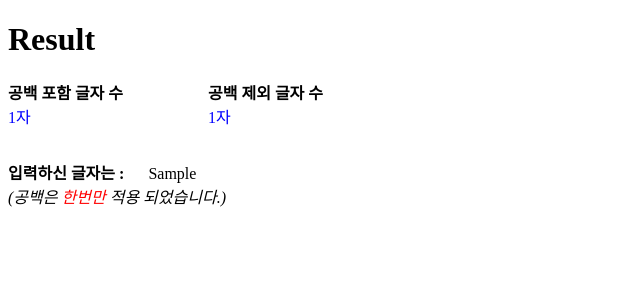
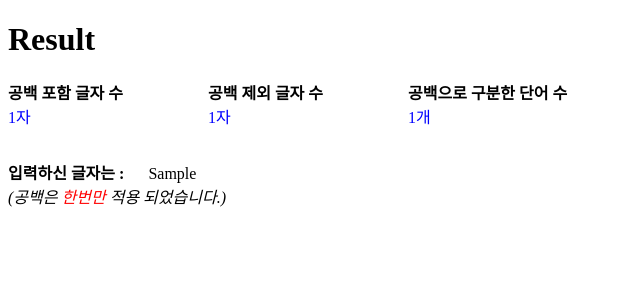
Before and after one commit to ssungs/Django, a Django app: template session/firsr_django/first_server/templates/count.html in a window 1280 px wide. Shown: the top 300 px of the page, without its empty margins (0-640 px from the left). Run offline with Django 3.2, Linux system fonts and the light colour scheme; the template is opened without the code that fills it: most values are stand-ins (such as "Sample title", 1, 10 or a date in 2020).

Commit message:
Practice django

```diff
--- a/session/firsr_django/first_server/templates/count.html
+++ b/session/firsr_django/first_server/templates/count.html
@@ -13,8 +13,11 @@
   .child {
     position: absolute;
   }
+  .second {
+    left: 200px;
+  }
   .last {
-    left: 200px;
+    left: 400px;
   }
   .count {
     color: blue;
@@ -37,9 +40,13 @@
       <strong class="count_all_str">공백 포함 글자 수</strong>
       <div class="count all_str">{{count_all_string}}자</div>
     </div>
-    <div class="last child">
+    <div class="second child">
       <strong class="count_str">공백 제외 글자 수</strong>
       <div class="count str">{{count_string}}자</div>
+    </div>
+    <div class="last child">
+      <strong class="count_str">공백으로 구분한 단어 수</strong>
+      <div class="count str">{{count_paragraph}}개</div>
     </div>
     <div class="result child">
       <strong class="count_str">입력하신 글자는 : <span class="input_string">{{input_string}}</span></strong>
--- a/session/firsr_django/first_server/templates/index.html
+++ b/session/firsr_django/first_server/templates/index.html
@@ -18,6 +18,7 @@
   <form action="{% url 'verify' %}" method="POST">
     {% csrf_token %}
     <input type="text" placeholder="학생 이름을 작성해주세요." name="username">
+    <br><br>
     <button type="submit">학생 신원 조회하기</button>
   </form>
   <br><br>
--- a/session/firsr_django/first_server/views.py
+++ b/session/firsr_django/first_server/views.py
@@ -27,6 +27,7 @@ def countStr(request):
     countstr = {
         'input_string': '{}'.format(request.POST['countstr']),
         'count_all_string': len(request.POST['countstr']),
-        'count_string': len(''.join(request.POST['countstr'].split(' ')))
+        'count_string': len(''.join(request.POST['countstr'].split(' '))),
+        'count_paragraph': len(request.POST['countstr'].split(' '))
     }
     return render(request, 'count.html', countstr)
```
